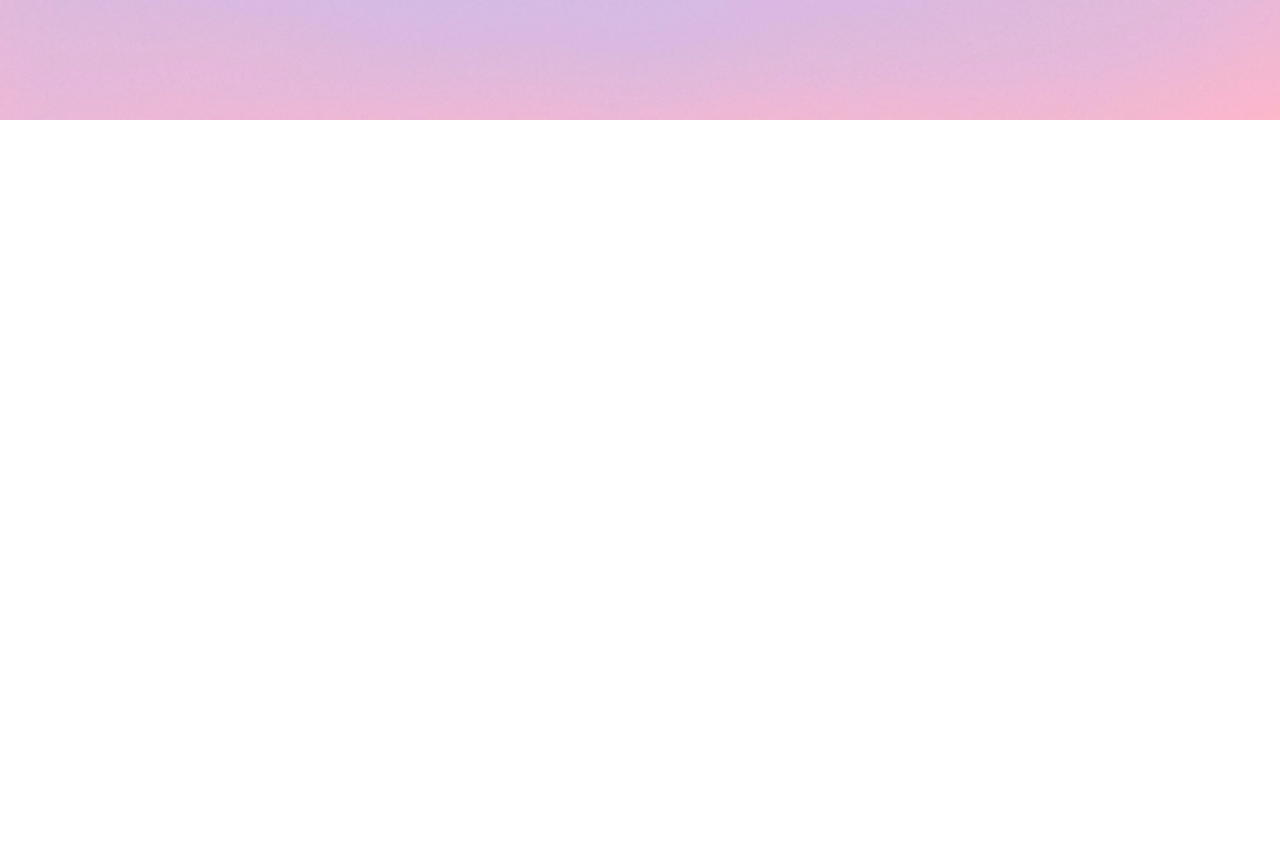
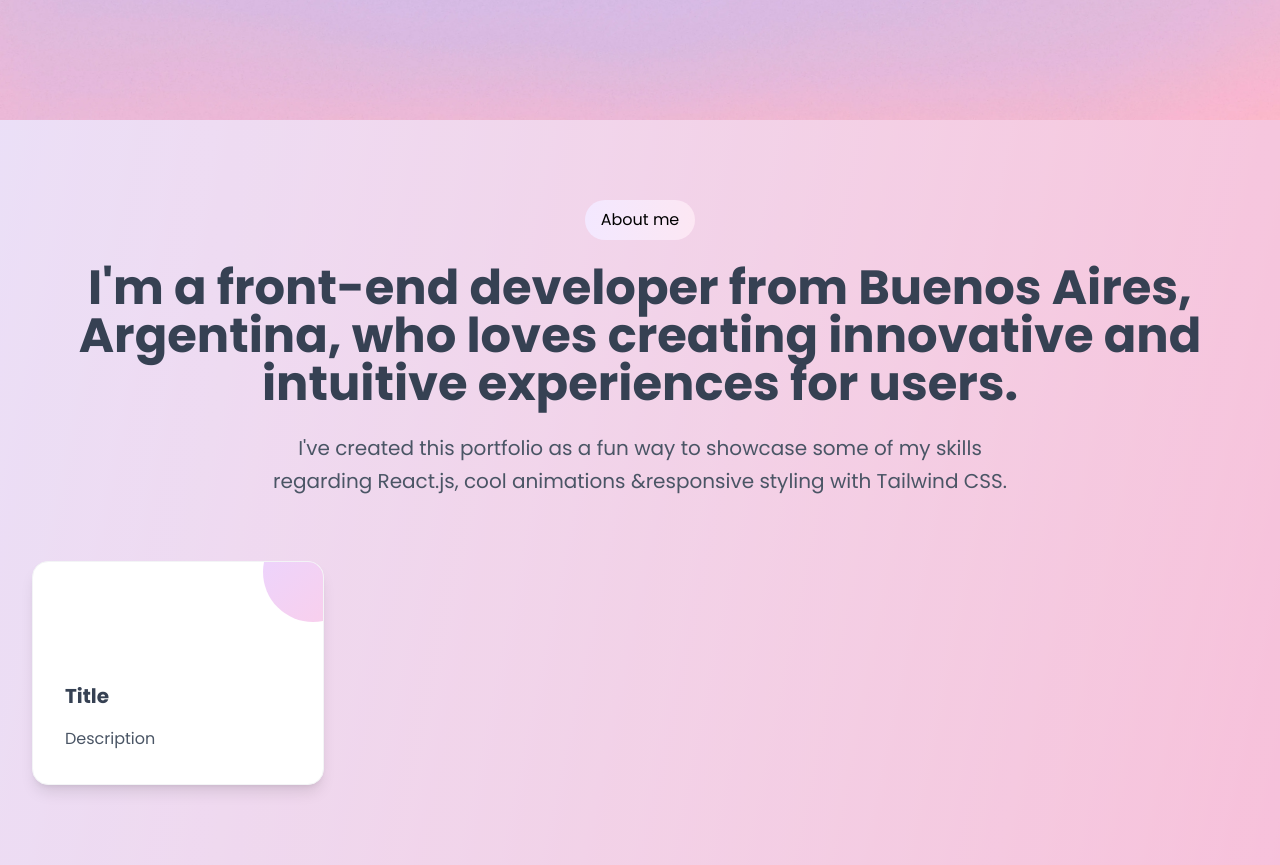
Before and after one commit to sofia-chiodi/my-portfolio, a React (Vite) app: page / in a window 1280 px wide. Shown: the part 680-1545 px from the top of the page. Before the commit the page ends 800 px from the top, so only its background shows below. Built offline with nearby package versions, Linux system fonts and the light colour scheme.

Commit message:
Creating About Me section

```diff
--- a/src/App.jsx
+++ b/src/App.jsx
@@ -1,11 +1,13 @@
 import { Header } from '@/components/Header/Header.jsx'
 import { Home } from '@/sections/Home/Home.jsx'
+import { About } from '@/sections/About/About.jsx'
 
 function App() {
   return (
     <>
       <Header />
       <Home />
+      <About />
     </>
   )
 }
--- a/src/sections/About/About.jsx
+++ b/src/sections/About/About.jsx
@@ -0,0 +1,57 @@
+import { User } from 'lucide-react'
+
+export const About = () => {
+  return (
+    <section id="about">
+      <div className="py-20 bg-gradient-to-r from-gray-50 to-white relative overflow-hidden">
+        {/* Background pattern */}
+        <div className="absolute inset-0 opacity-30">
+          <div className="absolute top-0 left-0 w-full h-full bg-gradient-to-r from-violet-300 to-pink-600 transform rotate-12 scale-150"></div>
+        </div>
+
+        <div className="max-w-7xl mx-auto px-4 sm:px-6 lg:px-8 relative z-10">
+          <div className="text-center mb-16">
+            <div className="inline-flex items-center px-4 py-2 bg-gradient-to-r from-purple-100 to-pink-100 rounded-full mb-6">
+              <span>About me</span>
+            </div>
+
+            <h2 className="text-4xl md:text-5xl font-bold text-gray-700 mb-6">
+              I'm a <span>front-end developer</span> from Buenos Aires,
+              Argentina, who loves creating innovative and intuitive experiences
+              for users.
+            </h2>
+
+            <p className="text-xl text-gray-600 max-w-3xl mx-auto leading-relaxed">
+              I've created this portfolio as a fun way to showcase some of my
+              skills regarding React.js, cool animations &responsive styling
+              with Tailwind CSS.
+            </p>
+          </div>
+
+          {/* Stack */}
+          <div className="grid md:grid-cols-2 lg:grid-cols-4 gap-4">
+            <div className="group bg-white p-8 rounded-2xl shadow-lg hover:shadow-2xl transition-all duration-500 hover:-translate-y-2 border border-gray-100 relative overflow-hidden">
+              <div className="absolute top-0 right-0 w-25 h-25 bg-gradient-to-br from-purple-200 to-pink-200 rounded-full -translate-y-10 translate-x-10 group-hover:scale-150 duration-500"></div>
+
+              <div className="relative z-10 h-full flex flex-col">
+                <div
+                  className={`w-16 h-16 bg-gradient-to-r rounded-2xl flex items-center justify-center mb-6 group-hover:scale-110 group-hover:rotate-6 transition-all duration-300`}
+                >
+                  <User className="text-white" size={24} />
+                </div>
+                <h3 className="text-xl font-bold text-gray-700 mb-4 relative z-10">
+                  Title
+                </h3>
+                <p className="text-gray-600 leading-relaxed relative z-10">
+                  Description
+                </p>
+              </div>
+            </div>
+
+            {/* Contact */}
+          </div>
+        </div>
+      </div>
+    </section>
+  )
+}
```
